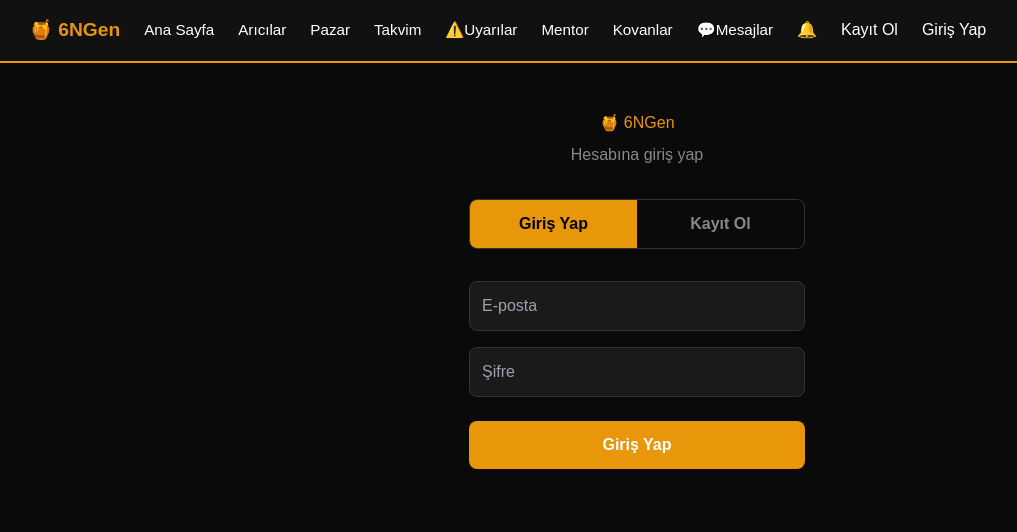
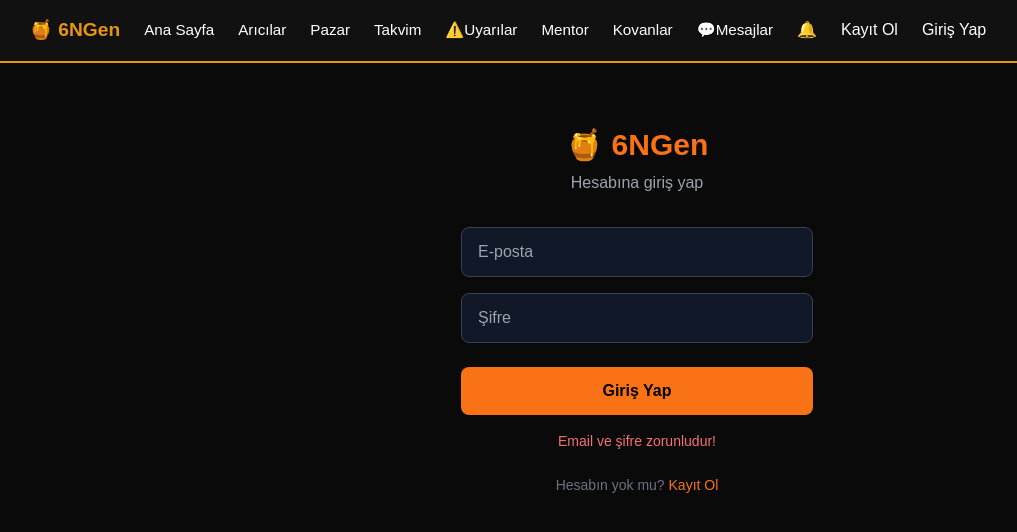
Before and after one commit to 6NGen/6NGen, a Next.js app: page /giris in a window 1280 px wide. Both pictures are taken after a click on the button "Giriş Yap". Shown: the top 532 px of the page, without its empty margins (3-1020 px from the left). Built offline with nearby package versions, Linux system fonts and the light colour scheme; no server answers.

Commit message:
giris: Tailwind v3, Enter ile giriş, loading state

```diff
--- a/app/giris/page.tsx
+++ b/app/giris/page.tsx
@@ -1,70 +1,72 @@
+// 6NGen — Dosya: app/giris/page.tsx
+// Görev: Kullanıcı giriş sayfası — Tailwind CSS v3, Supabase Auth
+
 'use client'
+
 import { useState } from 'react'
 import { supabase } from '@/lib/supabase'
 
 export default function Giris() {
-  const [mod, setMod] = useState<'giris' | 'kayit'>('giris')
   const [email, setEmail] = useState('')
   const [sifre, setSifre] = useState('')
   const [mesaj, setMesaj] = useState('')
+  const [yukleniyor, setYukleniyor] = useState(false)
 
+  // Giriş işlemini gerçekleştir
   const handleGiris = async () => {
+    if (!email || !sifre) { setMesaj('Email ve şifre zorunludur!'); return }
+    setYukleniyor(true)
+
     const { error } = await supabase.auth.signInWithPassword({ email, password: sifre })
+
     if (error) {
       setMesaj('Hata: ' + error.message)
     } else {
       setMesaj('✅ Giriş başarılı!')
       window.location.href = '/'
     }
-  }
-
-  const handleKayit = async () => {
-    const { error } = await supabase.auth.signUp({ email, password: sifre })
-    if (error) {
-      setMesaj('Hata: ' + error.message)
-    } else {
-      setMesaj('✅ Hesap oluşturuldu! Giriş yapabilirsiniz.')
-      setMod('giris')
-    }
+    setYukleniyor(false)
   }
 
   return (
-    <div style={{ padding: '3rem 2rem', maxWidth: '400px', margin: '0 auto' }}>
-      <h1 style={{ color: '#E8960A', textAlign: 'center', marginBottom: '0.5rem' }}>🍯 6NGen</h1>
-      <p style={{ color: '#888', textAlign: 'center', marginBottom: '2rem' }}>
-        {mod === 'giris' ? 'Hesabına giriş yap' : 'Yeni hesap oluştur'}
-      </p>
-
-      <div style={{ display: 'flex', marginBottom: '2rem', borderRadius: '8px', overflow: 'hidden', border: '1px solid #333' }}>
-        <button onClick={() => setMod('giris')} style={{ flex: 1, padding: '0.75rem', background: mod === 'giris' ? '#E8960A' : 'transparent', color: mod === 'giris' ? '#000' : '#888', border: 'none', cursor: 'pointer', fontWeight: 'bold' }}>
-          Giriş Yap
-        </button>
-        <button onClick={() => setMod('kayit')} style={{ flex: 1, padding: '0.75rem', background: mod === 'kayit' ? '#E8960A' : 'transparent', color: mod === 'kayit' ? '#000' : '#888', border: 'none', cursor: 'pointer', fontWeight: 'bold' }}>
-          Kayıt Ol
-        </button>
-      </div>
+    <div className="max-w-sm mx-auto px-4 py-16">
+      <h1 className="text-3xl font-bold text-orange-500 text-center mb-2">🍯 6NGen</h1>
+      <p className="text-gray-400 text-center mb-8">Hesabına giriş yap</p>
 
       <input
         type="email"
         placeholder="E-posta"
+        value={email}
         onChange={e => setEmail(e.target.value)}
-        style={{ display: 'block', width: '100%', padding: '0.75rem', marginBottom: '1rem', background: '#1a1a1a', border: '1px solid #333', color: 'white', borderRadius: '8px', fontSize: '1rem' }}
+        className="w-full bg-gray-900 border border-gray-700 text-white rounded-lg px-4 py-3 mb-4 focus:outline-none focus:ring-2 focus:ring-orange-500"
       />
       <input
         type="password"
         placeholder="Şifre"
+        value={sifre}
         onChange={e => setSifre(e.target.value)}
-        style={{ display: 'block', width: '100%', padding: '0.75rem', marginBottom: '1.5rem', background: '#1a1a1a', border: '1px solid #333', color: 'white', borderRadius: '8px', fontSize: '1rem' }}
+        onKeyDown={e => e.key === 'Enter' && handleGiris()}
+        className="w-full bg-gray-900 border border-gray-700 text-white rounded-lg px-4 py-3 mb-6 focus:outline-none focus:ring-2 focus:ring-orange-500"
       />
 
       <button
-        onClick={mod === 'giris' ? handleGiris : handleKayit}
-        style={{ width: '100%', padding: '0.75rem', background: '#E8960A', border: 'none', borderRadius: '8px', cursor: 'pointer', fontWeight: 'bold', fontSize: '1rem' }}
+        onClick={handleGiris}
+        disabled={yukleniyor}
+        className="w-full bg-orange-500 hover:bg-orange-600 disabled:opacity-60 text-black font-bold py-3 rounded-lg transition-colors"
       >
-        {mod === 'giris' ? 'Giriş Yap' : 'Hesap Oluştur'}
+        {yukleniyor ? 'Giriş yapılıyor...' : 'Giriş Yap'}
       </button>
 
-      {mesaj && <p style={{ marginTop: '1rem', color: '#4CAF50', textAlign: 'center' }}>{mesaj}</p>}
+      {mesaj && (
+        <p className={`mt-4 text-center text-sm ${mesaj.includes('✅') ? 'text-green-400' : 'text-red-400'}`}>
+          {mesaj}
+        </p>
+      )}
+
+      <p className="text-gray-500 text-center mt-6 text-sm">
+        Hesabın yok mu?{' '}
+        <a href="/kayit" className="text-orange-500 hover:underline">Kayıt Ol</a>
+      </p>
     </div>
   )
 }
```
